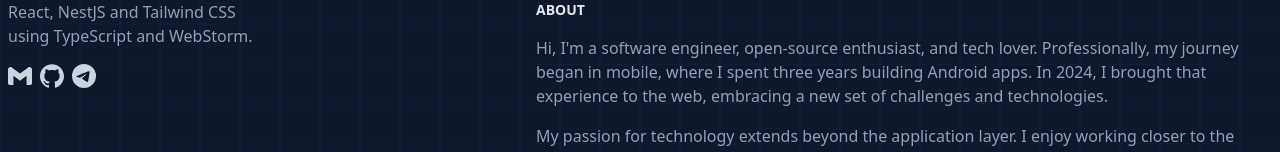
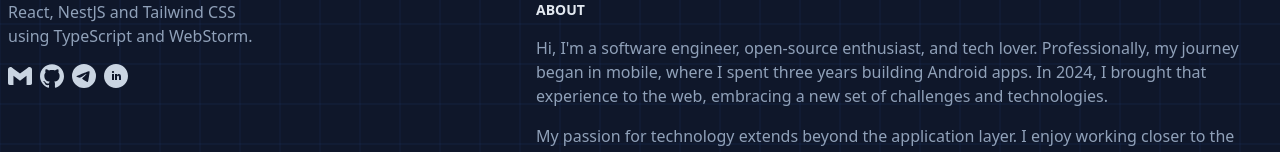
Before and after one commit to kotleni/kotleni.github.io, a Next.js app: page / in a window 1280 px wide. Shown: the part 136-288 px from the top of the page. Built offline with nearby package versions, Linux system fonts and the light colour scheme.

Commit message:
feat: add linkedin social url

```diff
--- a/src/app/page.tsx
+++ b/src/app/page.tsx
@@ -9,6 +9,7 @@ import {Extension} from '@/extentions';
 import { GithubLogo } from '@/icons/github-logo';
 import { GmailLogo } from '@/icons/gmail-logo';
 import { TelegramLogo } from '@/icons/telegram-logo';
+import { LinkedinLogo } from '@/icons/linkedin-logo';
 
 function LeftSide() {
     const extensions = useExtensions();
@@ -35,6 +36,7 @@ function LeftSide() {
                    <Link href="mailto:yavarenikya@gmail.com"><GmailLogo className="size-6 hover:animate-spin" /></Link>
                    <Link href="https://github.com/kotleni"><GithubLogo className="size-6 hover:animate-spin" /></Link>
                    <Link href="https://t.me/kotleni"><TelegramLogo className="size-6 hover:animate-spin" /></Link>
+                   <Link href="https://linkedin.com/in/kotleni/"><LinkedinLogo className="size-6 hover:animate-spin" /></Link>
                 </div>
             </div>
         </div>
--- /dev/null
+++ b/src/icons/linkedin-logo.tsx
@@ -0,0 +1,8 @@
+import * as React from "react"
+import { SVGProps } from "react"
+
+export const LinkedinLogo = (props: SVGProps<SVGSVGElement>) => (
+  <svg xmlns="http://www.w3.org/2000/svg" fill="currentColor" {...props}>
+    <path d="M12 0C5.373 0 0 5.373 0 12s5.373 12 12 12 12-5.373 12-12S18.627 0 12 0zm-2 16H8v-6h2v6zM9 9.109c-.607 0-1.1-.496-1.1-1.109 0-.612.492-1.109 1.1-1.109s1.1.497 1.1 1.109c0 .613-.493 1.109-1.1 1.109zM17 16h-1.998v-2.861c0-1.881-2.002-1.722-2.002 0V16h-2v-6h2v1.093c.872-1.616 4-1.736 4 1.548V16z" />
+  </svg>
+)
```
